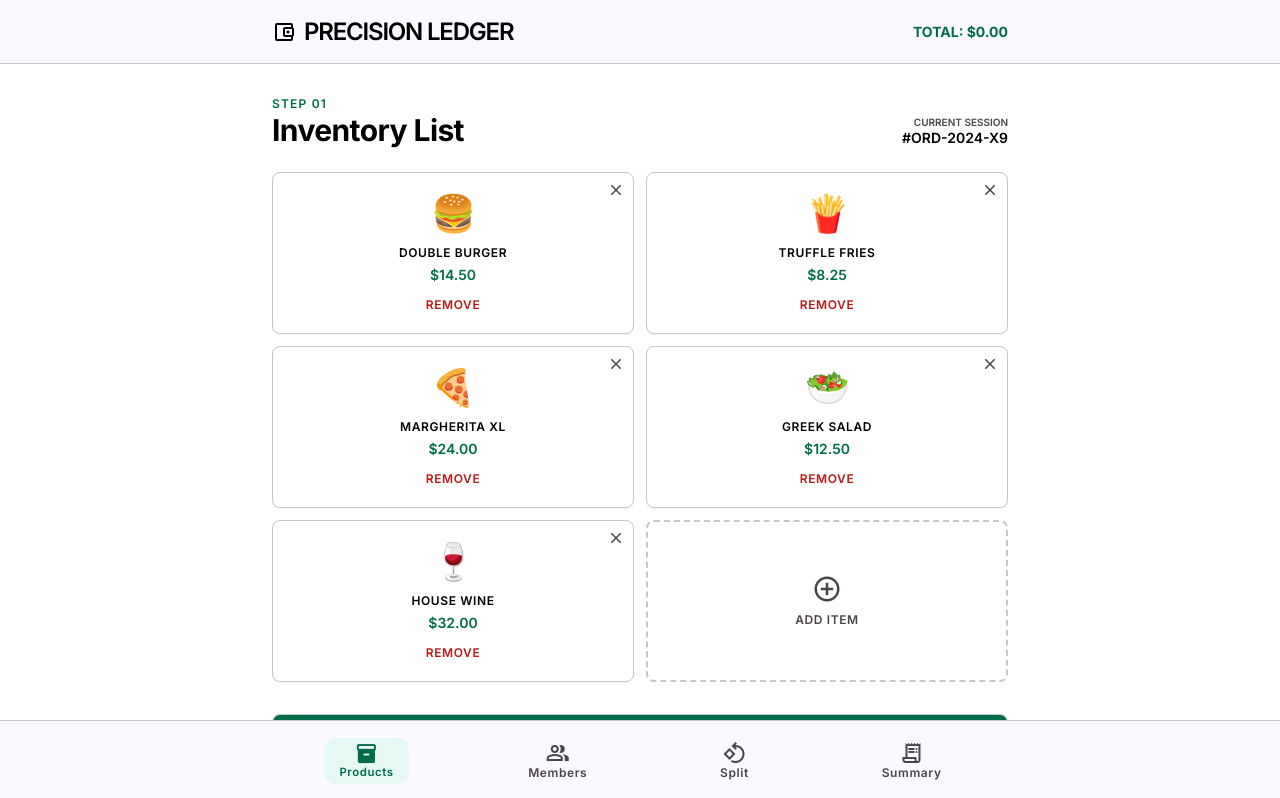
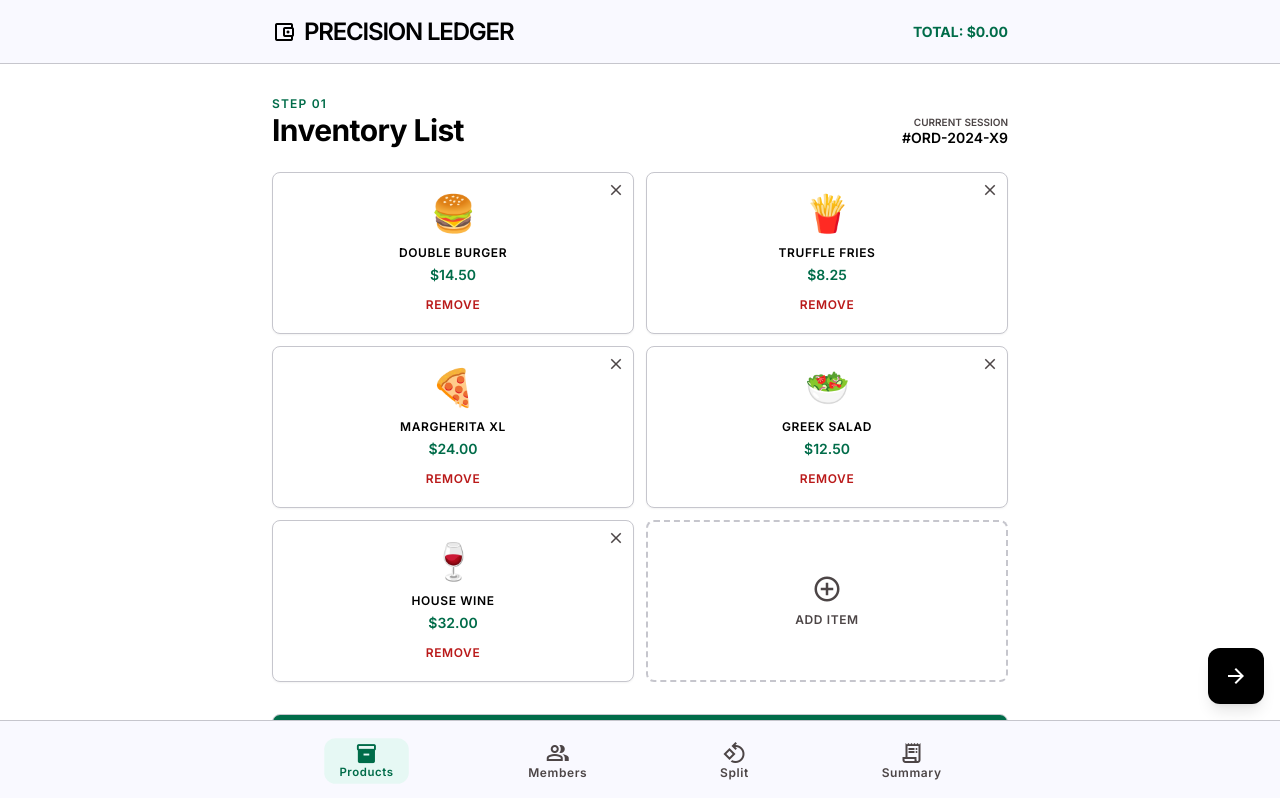
Before and after one commit to suvel/kannaku_sollu, a React (Create React App) app: page / in a window 1280 px wide. Shown: the top 798 px of the page. Built offline with nearby package versions, Linux system fonts and the light colour scheme.

Commit message:
Update ProductsPage button style

```diff
--- a/src/pages/ProductsPage.js
+++ b/src/pages/ProductsPage.js
@@ -105,10 +105,9 @@ function ProductsPage() {
         <div className="mt-8">
           <button
             onClick={() => navigate("/members")}
-            className="w-full bg-primary text-on-primary rounded-xl py-4 font-label-bold text-lg uppercase shadow-lg active:scale-[0.98] transition-transform flex items-center justify-center gap-2"
+            className="fixed bottom-24 right-4 w-14 h-14 bg-primary text-on-primary rounded-full shadow-lg flex items-center justify-center active:scale-95 transition-transform z-40"
           >
-            Continue to Members
-            <span className="material-symbols-outlined">arrow_forward</span>
+            <span className="material-symbols-outlined text-2xl">arrow_forward</span>
           </button>
         </div>
       </main>
```
